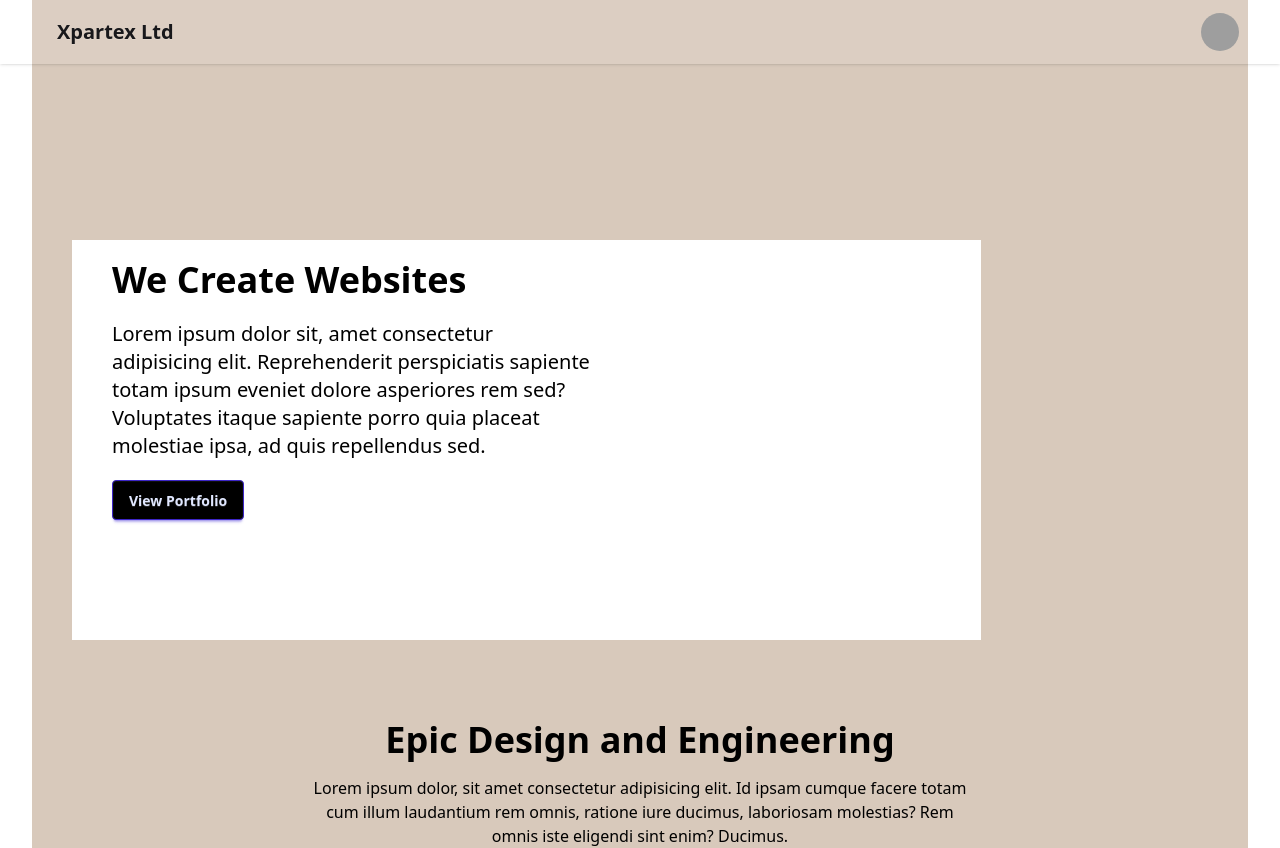
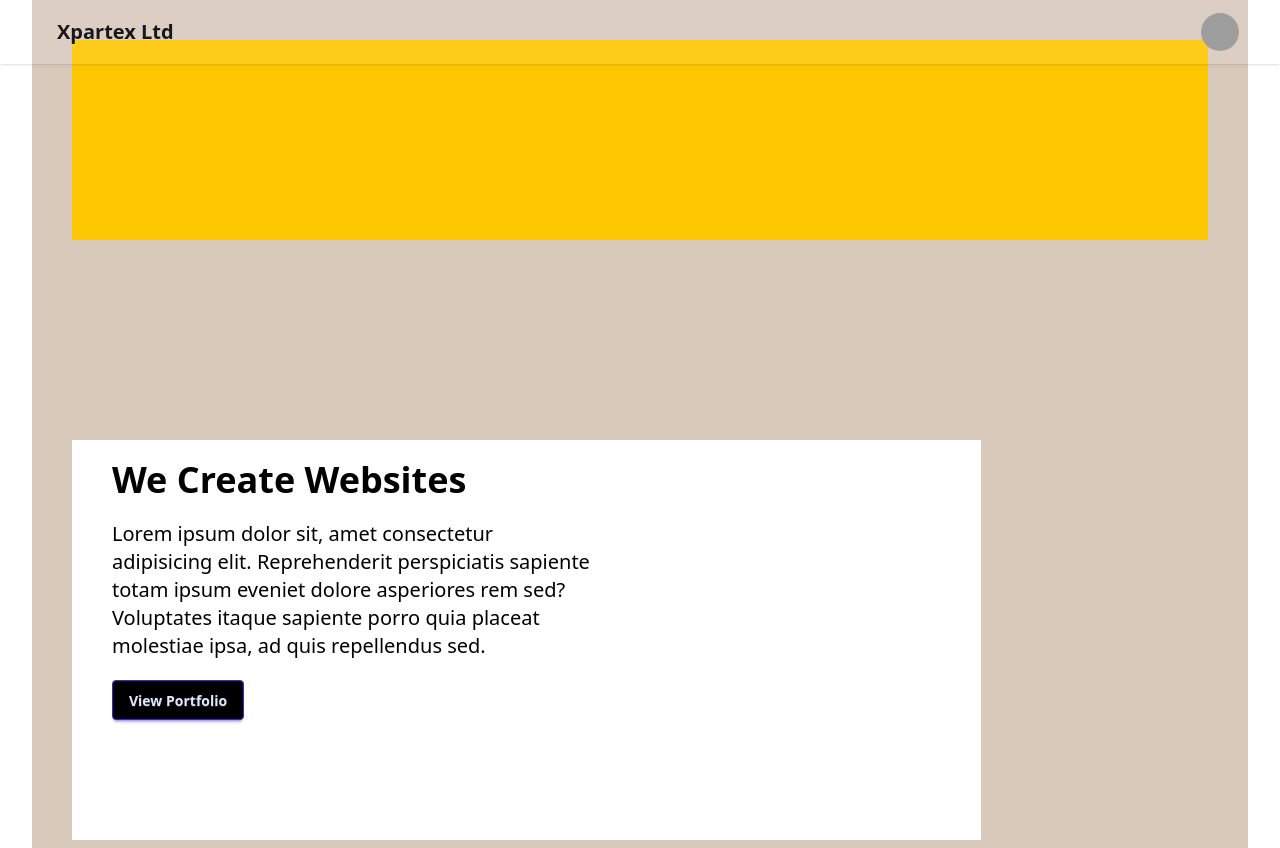
Before and after one commit to Sefat006/Xpartex-limited, a React (Vite) app: page / in a window 1280 px wide. Shown: the top 848 px of the page. Built offline with nearby package versions, Linux system fonts and the light colour scheme; grey boxes are pictures that could not be loaded.

Commit message:
right created

```diff
--- a/src/Components/IntroSection/IntroSection.jsx
+++ b/src/Components/IntroSection/IntroSection.jsx
@@ -1,12 +1,12 @@
 import React from 'react';
 import EpicDesign from './EpicDesign';
 import WeCreateWebsite from './WeCreateWebsite';
-import rightSection from './rightSection';
+import Right from './Right';
 
 const IntroSection = () => {
     return (
         <div className='bg-[#D8C9BB] space-y-20 p-10 text-black'>
-            <rightSection></rightSection>
+            <Right></Right>
             <WeCreateWebsite></WeCreateWebsite>
             <EpicDesign></EpicDesign>
         </div>
--- /dev/null
+++ b/src/Components/IntroSection/Right.jsx
@@ -0,0 +1,13 @@
+import React from 'react';
+
+const Right = () => {
+    return (
+        <div>
+            <div className='bg-yellow-400 h-50'>
+
+            </div>
+        </div>
+    );
+};
+
+export default Right;
--- a/src/Components/IntroSection/rightSection.jsx
+++ /dev/null
@@ -1,11 +0,0 @@
-
-
-const rightSection = () => {
-    return (
-        <div className="bg-yellow-400">
-
-        </div>
-    );
-};
-
-export default rightSection;
```
